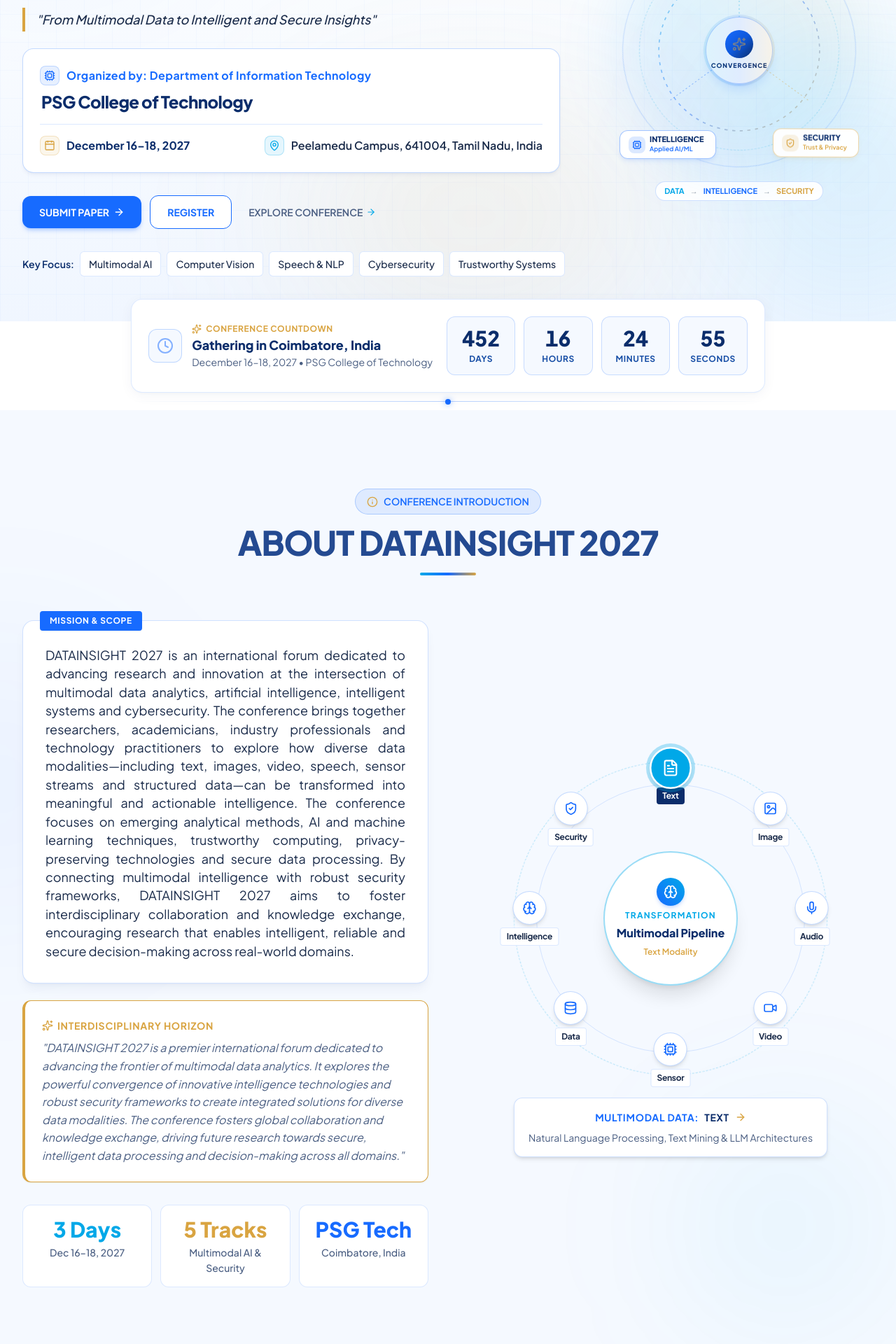
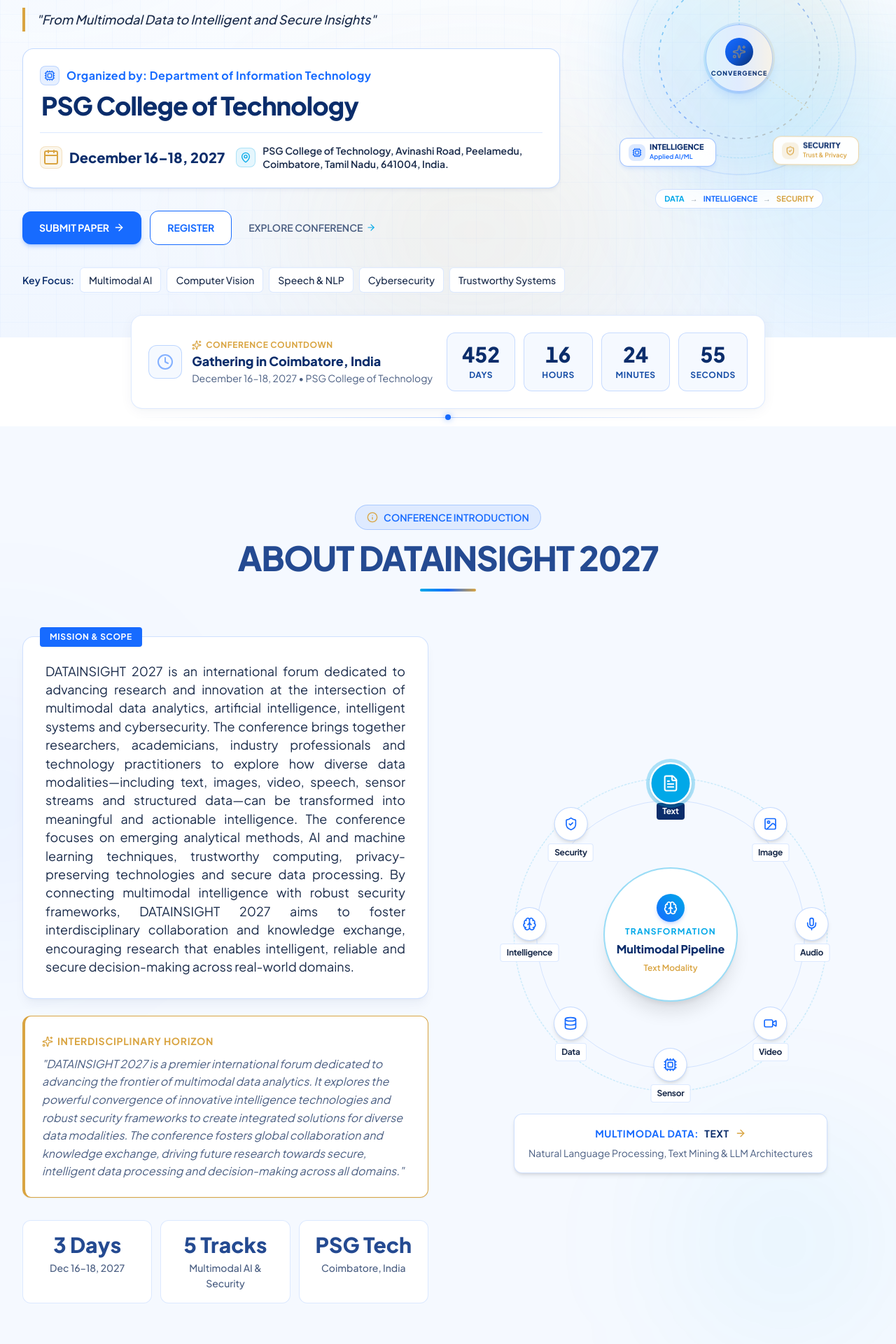
Before and after one commit to RIGASWAR/datainsight-2027, a React (Vite) app: page / in a window 1280 px wide. Shown: the part 340-2260 px from the top of the page at 70% size. Built offline with nearby package versions, Linux system fonts and the light colour scheme.

Commit message:
refactor: apply targeted content, typography, and color refinements per specifications

```diff
--- a/src/App.tsx
+++ b/src/App.tsx
@@ -60,7 +60,7 @@
   const handleMapClick = () => {
     setModalContent({
       title: 'PSG College of Technology Campus Map',
-      subtitle: 'Peelamedu, Coimbatore – 641004, Tamil Nadu, India',
+      subtitle: 'PSG College of Technology, Avinashi Road, Peelamedu, Coimbatore, Tamil Nadu, 641004, India.',
       details:
         'Live interactive navigation and detailed building-level route maps for the Department of Information Technology at PSG College of Technology will be linked here. Status: TO BE INCLUDED',
       statusBadge: 'TO BE INCLUDED',
--- a/src/components/About.tsx
+++ b/src/components/About.tsx
@@ -89,16 +89,16 @@
 
             {/* Core Metrics with subtle hover lift */}
             <div className="grid grid-cols-3 gap-3 pt-2">
-              <div className="p-4 rounded-xl bg-white text-center border border-[#176BFF]/15 shadow-xs hover:-translate-y-1 hover:border-[#00A8E8] transition-all">
-                <div className="text-2xl sm:text-3xl font-black text-[#00A8E8]">3 Days</div>
+              <div className="p-4 rounded-xl bg-white text-center border border-[#176BFF]/15 shadow-xs hover:-translate-y-1 hover:border-[#244A91]/40 transition-all">
+                <div className="text-2xl sm:text-3xl font-black text-brand-primary">3 Days</div>
                 <div className="text-xs sm:text-sm text-[#4A5E82] mt-1 font-medium">Dec 16–18, 2027</div>
               </div>
-              <div className="p-4 rounded-xl bg-white text-center border border-[#176BFF]/15 shadow-xs hover:-translate-y-1 hover:border-[#D9A441] transition-all">
-                <div className="text-2xl sm:text-3xl font-black text-[#D9A441]">5 Tracks</div>
+              <div className="p-4 rounded-xl bg-white text-center border border-[#176BFF]/15 shadow-xs hover:-translate-y-1 hover:border-[#244A91]/40 transition-all">
+                <div className="text-2xl sm:text-3xl font-black text-brand-primary">5 Tracks</div>
                 <div className="text-xs sm:text-sm text-[#4A5E82] mt-1 font-medium">Multimodal AI & Security</div>
               </div>
-              <div className="p-4 rounded-xl bg-white text-center border border-[#176BFF]/15 shadow-xs hover:-translate-y-1 hover:border-[#176BFF] transition-all">
-                <div className="text-2xl sm:text-3xl font-black text-[#176BFF]">PSG Tech</div>
+              <div className="p-4 rounded-xl bg-white text-center border border-[#176BFF]/15 shadow-xs hover:-translate-y-1 hover:border-[#244A91]/40 transition-all">
+                <div className="text-2xl sm:text-3xl font-black text-brand-primary">PSG Tech</div>
                 <div className="text-xs sm:text-sm text-[#4A5E82] mt-1 font-medium">Coimbatore, India</div>
               </div>
             </div>
--- a/src/components/Committee.tsx
+++ b/src/components/Committee.tsx
@@ -158,10 +158,10 @@
         {/* Tier 3: Organizing Secretaries (Three Cards: 3 on Desktop, 2 on Tablet, 1 on Mobile) */}
         <div className="max-w-5xl mx-auto mb-14">
           <div className="text-center mb-6">
-            <h4 className="text-base font-extrabold uppercase tracking-widest text-[#D9A441]">
+            <h4 className="text-base font-extrabold uppercase tracking-widest text-brand-primary">
               ORGANIZING SECRETARIES
             </h4>
-            <div className="w-16 h-1 bg-[#D9A441] mx-auto mt-2 rounded-full" />
+            <div className="w-16 h-1 bg-[#244A91] mx-auto mt-2 rounded-full" />
           </div>
 
           <div className="grid grid-cols-1 sm:grid-cols-2 lg:grid-cols-3 gap-6">
--- a/src/components/Hero.tsx
+++ b/src/components/Hero.tsx
@@ -126,7 +126,7 @@
 
               {/* Row 2: Institution Name */}
               <div className="mt-2 pl-0.5">
-                <h3 className="text-xl sm:text-2xl font-extrabold text-[#0B2D6B] tracking-tight">
+                <h3 className="text-2xl sm:text-3xl lg:text-4xl font-extrabold text-[#0B2D6B] tracking-tight">
                   PSG College of Technology
                 </h3>
               </div>
@@ -135,21 +135,21 @@
               <div className="border-t border-[#176BFF]/15 my-3.5 sm:my-4" />
 
               {/* Row 3: Date and Location (Horizontal on desktop, stacked on mobile) */}
-              <div className="flex flex-col sm:flex-row sm:items-center sm:justify-between gap-3 sm:gap-4 md:gap-6 text-sm sm:text-base">
+              <div className="flex flex-col lg:flex-row lg:items-center lg:justify-between gap-3 sm:gap-4 text-sm sm:text-base">
                 {/* Date */}
                 <div className="flex items-center gap-2.5 text-[#0B2D6B] font-bold flex-shrink-0">
-                  <div className="w-7 h-7 rounded-lg bg-[#D9A441]/10 border border-[#D9A441]/25 flex items-center justify-center flex-shrink-0">
-                    <Calendar className="w-4 h-4 text-[#D9A441]" />
+                  <div className="w-8 h-8 rounded-lg bg-[#D9A441]/10 border border-[#D9A441]/25 flex items-center justify-center flex-shrink-0">
+                    <Calendar className="w-4.5 h-4.5 text-[#D9A441]" />
                   </div>
-                  <span className="whitespace-nowrap">December 16–18, 2027</span>
+                  <span className="text-lg sm:text-xl font-extrabold whitespace-nowrap">December 16–18, 2027</span>
                 </div>
 
                 {/* Location */}
-                <div className="flex items-center gap-2.5 text-[#1A2B4A] font-semibold flex-shrink-0 sm:flex-shrink">
-                  <div className="w-7 h-7 rounded-lg bg-[#00A8E8]/10 border border-[#00A8E8]/25 flex items-center justify-center flex-shrink-0">
+                <div className="flex items-start sm:items-center gap-2.5 text-[#1A2B4A] font-semibold text-xs sm:text-sm">
+                  <div className="w-7 h-7 rounded-lg bg-[#00A8E8]/10 border border-[#00A8E8]/25 flex items-center justify-center flex-shrink-0 mt-0.5 sm:mt-0">
                     <MapPin className="w-4 h-4 text-[#00A8E8]" />
                   </div>
-                  <span className="sm:whitespace-nowrap">Peelamedu Campus, 641004, Tamil Nadu, India</span>
+                  <span className="leading-snug">PSG College of Technology, Avinashi Road, Peelamedu, Coimbatore, Tamil Nadu, 641004, India.</span>
                 </div>
               </div>
             </motion.div>
--- a/src/components/Theme.tsx
+++ b/src/components/Theme.tsx
@@ -126,7 +126,7 @@
           className="mt-16 pt-8 max-w-2xl mx-auto"
         >
           <div className="text-center mb-6">
-            <div className="text-sm uppercase tracking-widest text-[#D9A441] font-bold">
+            <div className="text-sm uppercase tracking-widest text-brand-primary font-bold">
               Convergence Architecture
             </div>
             <div className="text-base font-semibold text-[#1A2B4A] mt-1.5">
--- a/src/components/Venue.tsx
+++ b/src/components/Venue.tsx
@@ -142,7 +142,7 @@
                 {CONFERENCE_DATA.venue.department}
               </p>
               <p className="text-sm sm:text-base text-[#1A2B4A]/85 leading-relaxed">
-                {CONFERENCE_DATA.venue.area}, {CONFERENCE_DATA.venue.city} – {CONFERENCE_DATA.venue.pincode}, {CONFERENCE_DATA.venue.state}, {CONFERENCE_DATA.venue.country}
+                {CONFERENCE_DATA.venue.address}
               </p>
             </div>
 
--- a/src/data/conference.ts
+++ b/src/data/conference.ts
@@ -98,7 +98,7 @@
     name: 'PSG College of Technology',
     accreditation: 'An ISO 9001 : 2015 Certified Institution',
     department: 'Department of Information Technology',
-    location: 'Peelamedu Campus, 641004, Tamil Nadu, India',
+    location: 'PSG College of Technology, Avinashi Road, Peelamedu, Coimbatore, Tamil Nadu, 641004, India.',
     city: 'Coimbatore, Tamil Nadu, India',
   },
   navigation: [
@@ -431,6 +431,7 @@
     pincode: '641004',
     state: 'Tamil Nadu',
     country: 'India',
+    address: 'PSG College of Technology, Avinashi Road, Peelamedu, Coimbatore, Tamil Nadu, 641004, India.',
     mapLink: 'TO BE INCLUDED',
     subsections: [
       { title: 'How to Reach', info: 'TO BE INCLUDED' },
@@ -443,7 +444,7 @@
   contact: {
     department: 'Department of Information Technology',
     institution: 'PSG College of Technology',
-    location: 'Peelamedu, Coimbatore – 641004, Tamil Nadu, India',
+    location: 'PSG College of Technology, Avinashi Road, Peelamedu, Coimbatore, Tamil Nadu, 641004, India.',
     email: 'TO BE INCLUDED',
     phone: 'TO BE INCLUDED',
     website: 'TO BE INCLUDED',
```
